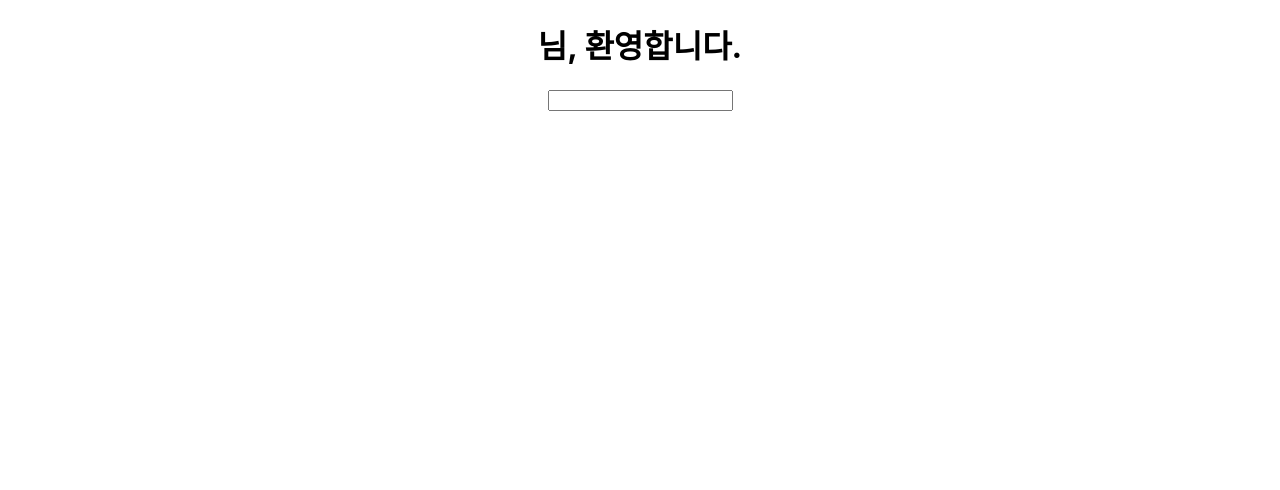
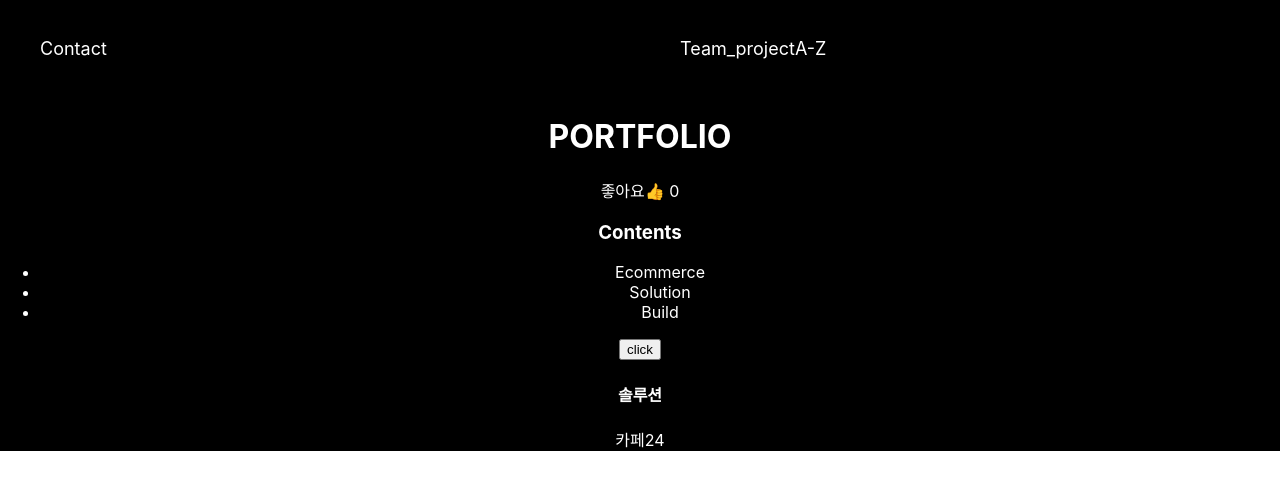
Before and after one commit to dust9629/mini_project02, a React (Create React App) app in the folder Downloads/00 git/mini_project24/portfolio/: page / in a window 1280 px wide. Shown: the top 490 px of the page. Built offline with nearby package versions, Linux system fonts and the light colour scheme.

Commit message:
add React contents

```diff
--- a/Downloads/00 git/mini_project24/portfolio/src/App.css
+++ b/Downloads/00 git/mini_project24/portfolio/src/App.css
@@ -1,33 +1,24 @@
 .App {
   text-align: center;
+  background-color: #000;
+  color: #fff;
 }
 
-.App-logo {
-  height: 40vmin;
-  pointer-events: none;
+nav {
+  width: 100%;
+  display: flex;
 }
-
-@media (prefers-reduced-motion: no-preference) {
-  .App-logo {
-    animation: App-logo-spin infinite 20s linear;
-  }
+.nav_wrap {
+  width: 100%;
+  height: 60px;
+  /* background-color: lightblue; */
+  display: flex;
+  align-items: center;
+  font-size: 18px;
 }
-
-.App-header {
-  background-color: #282c34;
-  min-height: 100vh;
-  display: flex;
-  flex-direction: column;
-  align-items: center;
-  justify-content: center;
-  font-size: calc(10px + 2vmin);
-  color: white;
+.nav_wrap li {
+  list-style: none;
 }
-
-.App-link {
-  color: #61dafb;
-}
-
 @keyframes App-logo-spin {
   from {
     transform: rotate(0deg);
--- a/Downloads/00 git/mini_project24/portfolio/src/App.js
+++ b/Downloads/00 git/mini_project24/portfolio/src/App.js
@@ -1,20 +1,86 @@
 import React, { useState } from "react";
+// import { useState } from 'react';
 // import Greeting from "./components/Greeting";
-import MyForm from "./components/MyForm";
+// import MyForm from "./components/MyForm";
+// import useToggle from "./hooks/useToggle";
 import "./App.css";
 
 function App() {
-  const [username, setUsername] = useState("");
+  // const [username, setUsername] = useState("");
+  // const { isOn, toggle } = useToggle(false);
+  let [like, likeCount] = useState(0);
+  function likeFn(current) {
+    likeCount(like++);
+  }
+
+  let [title, titleList] = useState(["Ecommerce", "Solution", "Build"]);
   return (
     <div className="App">
-      <h1>{username}님, 환영합니다.</h1>
+      {/* <h1>{username}님, 환영합니다.</h1>
       <MyForm
         onChange={(event) => {
           setUsername(event.target.value);
         }}
       />
+
+      <button
+        onClick={() => {
+          toggle();
+        }}
+      >
+        {isOn === true ? "on" : "off"}
+      </button> */}
+      <nav>
+        <ul className="nav_wrap left">
+          <li>Contact</li>
+        </ul>
+        <ul className="nav_wrap right">
+          <li>Team_project</li>
+          <li>A-Z</li>
+        </ul>
+      </nav>
+
+      <main className="main">
+        <div className="section01">
+          <h1>PORTFOLIO</h1>
+          <div className="contents"></div>
+          <div className="like">
+            좋아요👍
+            <span onClick={likeFn}> {like}</span>
+          </div>
+        </div>
+
+        <div className="section02">
+          <h3>Contents</h3>
+          <ul>
+            <li>{title[0]}</li>
+            <li>{title[1]}</li>
+            <li>{title[2]}</li>
+          </ul>
+          <button
+            onClick={() => {
+              let titleChg = [...title];
+              titleChg[0] = "이커머스";
+              titleList(titleChg);
+            }}
+          >
+            click
+          </button>
+
+          <Contents></Contents>
+        </div>
+      </main>
     </div>
   );
+
+  function Contents() {
+    return (
+      <div className="conts_wrap">
+        <h4 className="cont_tit">솔루션</h4>
+        <p>카페24</p>
+      </div>
+    )
+  }
 }
 
 export default App;
--- a/Downloads/00 git/mini_project24/portfolio/src/components/Greeting.js
+++ b/Downloads/00 git/mini_project24/portfolio/src/components/Greeting.js
@@ -1,4 +1,5 @@
 import React from "react";
+
 const Greeting = () => {
   const handleClick = () => {
     alert("hello");
--- /dev/null
+++ b/Downloads/00 git/mini_project24/portfolio/src/hooks/useToggle.js
@@ -0,0 +1,12 @@
+import { useState } from "react";
+const useToggle = (initialValue) => {
+  const [isOn, setIsOn] = useState(initialValue);
+  const toggle = () => {
+    setIsOn((current) => {
+      return !current;
+    });
+  };
+  return { isOn, toggle };
+};
+
+export default useToggle;
```
